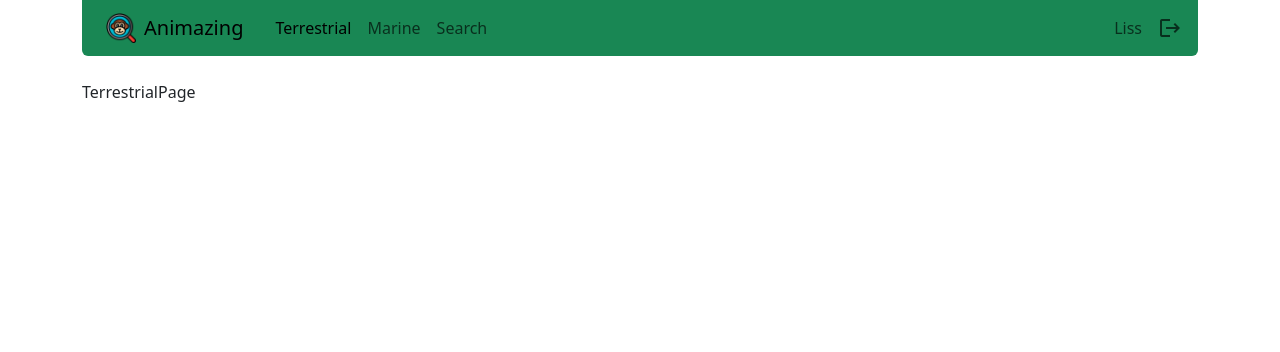
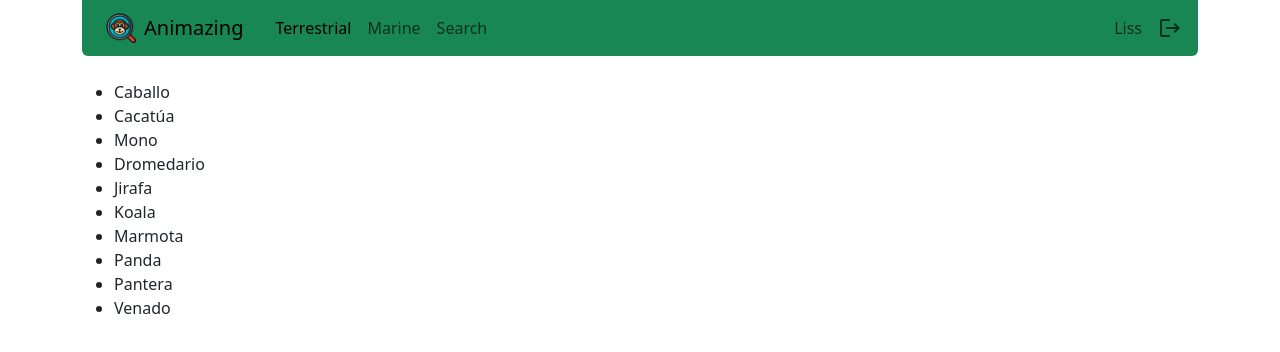
Before and after one commit to abrilBjarano/Animazing, a React (Vite) app: page /terrestrial in a window 1280 px wide. Shown: the top 352 px of the page. Built offline with nearby package versions, Linux system fonts and the light colour scheme.

Commit message:
Added animal's list for each page

```diff
--- /dev/null
+++ b/src/animals/components/AnimalList.jsx
@@ -0,0 +1,16 @@
+import { getAnimalsByHabitat } from "../helpers/getAnimalsByHabitat";
+
+
+export const AnimalList = ({ habitat }) => {
+
+   const animals = getAnimalsByHabitat( habitat );
+
+
+   return (
+      <ul>
+         { animals.map( animal => (
+            <li key={ animal.id }>{ animal.name }</li>
+         ))}
+      </ul>
+   )
+}
--- a/src/animals/data/animals.js
+++ b/src/animals/data/animals.js
@@ -1,4 +1,4 @@
-const animals = [
+export const animals = [
    {
        'id': 'marino-caballito',
        'name': 'Caballito de mar',
--- /dev/null
+++ b/src/animals/helpers/getAnimalsByHabitat.js
@@ -0,0 +1,14 @@
+import { animals } from '../data/animals';
+
+
+export const getAnimalsByHabitat = ( habitat ) => {
+
+   const validHabitats = ['Marino', 'Terrestre'];
+
+   if( !validHabitats.includes( habitat ) ){
+      throw new Error (`${ habitat } is not a valid habitat`);
+   }
+
+   return animals.filter( animal => animal.habitat === habitat );
+
+};
--- a/src/animals/pages/MarinePage.jsx
+++ b/src/animals/pages/MarinePage.jsx
@@ -1,5 +1,10 @@
+import { AnimalList } from "../components/AnimalList";
+
+
 export const MarinePage = () => {
    return (
-      <div>MarinePage</div>
+      <>
+         <AnimalList habitat={'Marino'} />
+      </>
    )
 }
--- a/src/animals/pages/TerrestrialPage.jsx
+++ b/src/animals/pages/TerrestrialPage.jsx
@@ -1,5 +1,9 @@
+import { AnimalList } from "../components/AnimalList"
+
 export const TerrestrialPage = () => {
    return (
-      <div>TerrestrialPage</div>
+      <>
+         <AnimalList habitat={'Terrestre'} />
+      </>
    )
 }
```
